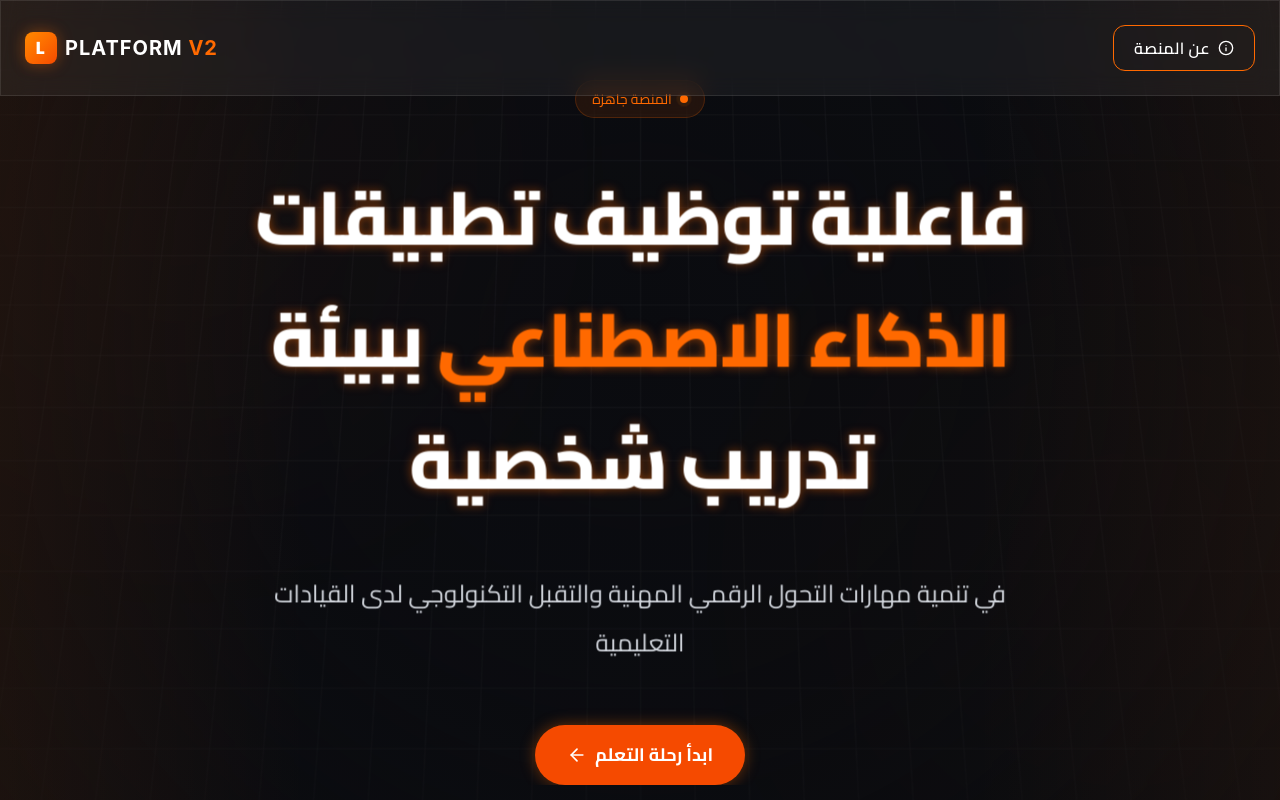
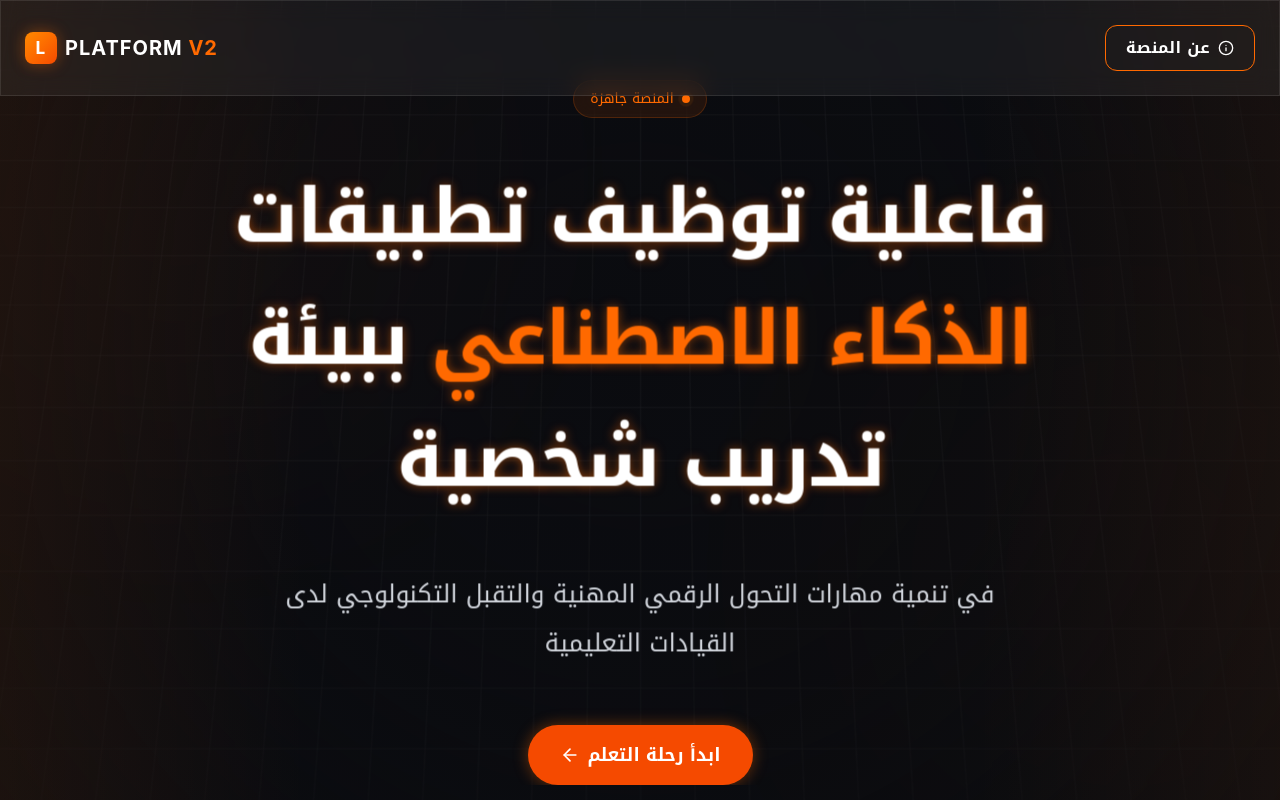
Before and after one commit to ziadeslam-git/Learning-Platform-v2, a React (Vite) app: page / in a window 1280 px wide. Shown: the top 800 px of the page. Built offline with nearby package versions, Linux system fonts and the light colour scheme.

Commit message:
UI: change Arabic font to Noto Kufi Arabic to fix ligature rendering issues

```diff
--- a/index.html
+++ b/index.html
@@ -5,7 +5,7 @@
     <link rel="icon" type="image/svg+xml" href="/favicon.svg" />
     <link rel="preconnect" href="https://fonts.googleapis.com">
     <link rel="preconnect" href="https://fonts.gstatic.com" crossorigin>
-    <link href="https://fonts.googleapis.com/css2?family=Cairo:wght@400;600;700;800;900&family=Tajawal:wght@400;500;700;800;900&display=swap" rel="stylesheet">
+    <link href="https://fonts.googleapis.com/css2?family=Noto+Kufi+Arabic:wght@400;500;600;700;800;900&display=swap" rel="stylesheet">
     <meta name="viewport" content="width=device-width, initial-scale=1.0" />
     <title>التحول الرقمي للقيادات</title>
   </head>
--- a/src/styles/index.css
+++ b/src/styles/index.css
@@ -14,7 +14,7 @@
   --spacing-text: 0.5rem;
 
   --font-sans: 'Inter', system-ui, -apple-system, sans-serif;
-  --font-arabic: 'Cairo', 'Tajawal', system-ui, sans-serif;
+  --font-arabic: 'Noto Kufi Arabic', system-ui, sans-serif;
 }
 
 @layer base {
```
